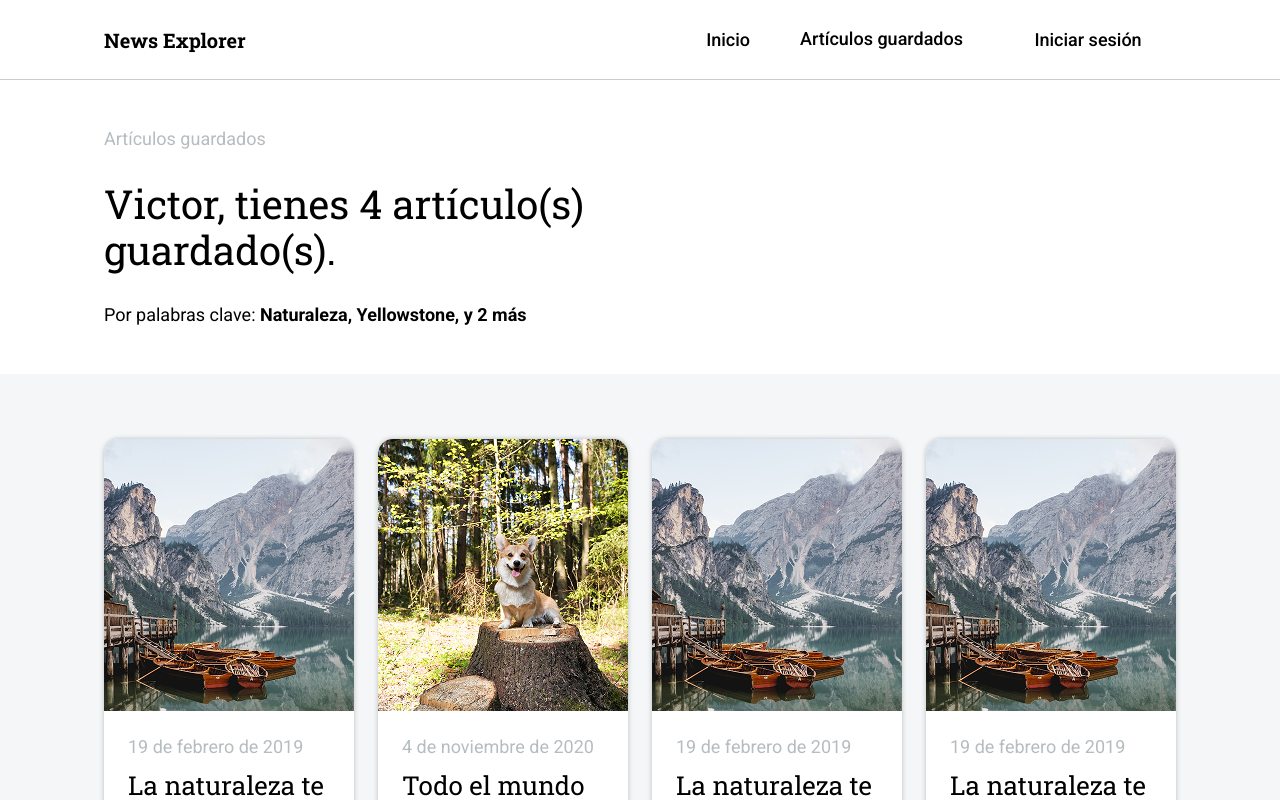
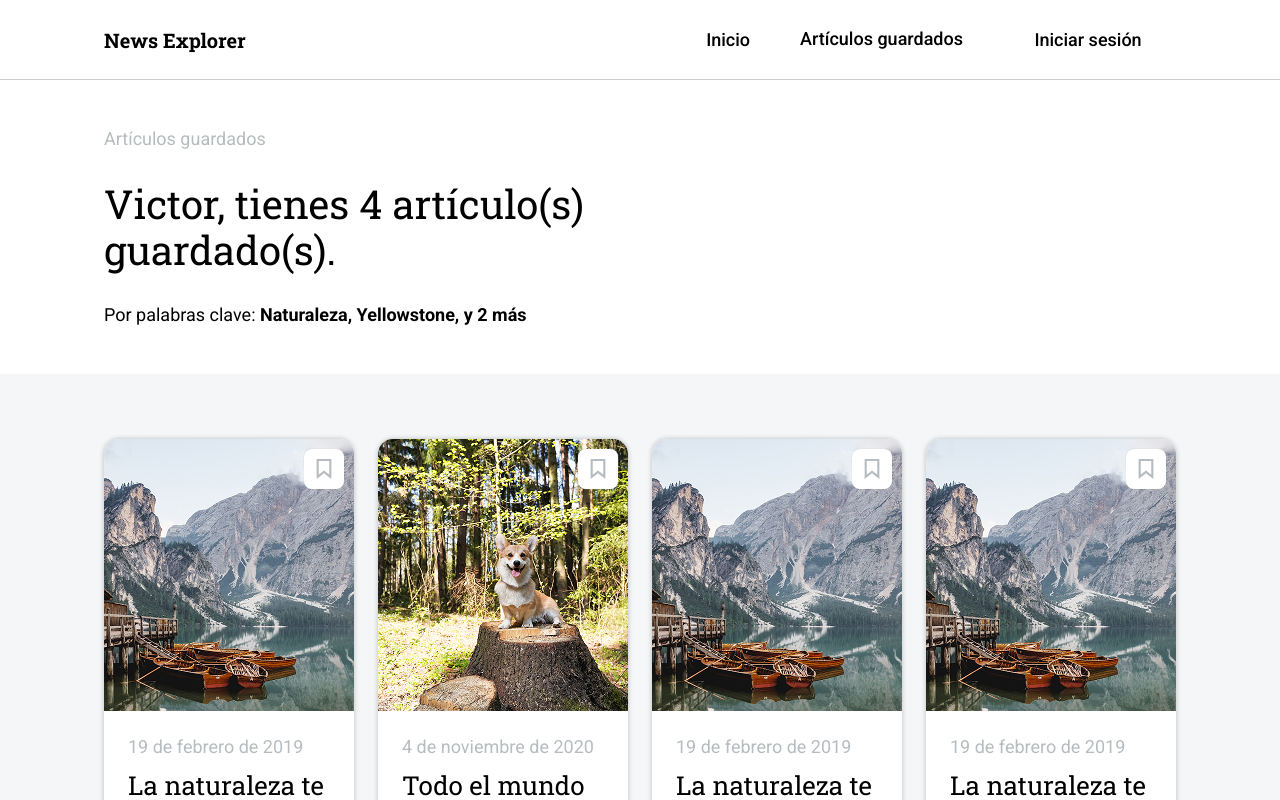
Before and after one commit to victoralfonsoulloa/news-explorer-frontend, a Next.js app: page /saved-news in a window 1280 px wide. Shown: the top 800 px of the page. Built offline with nearby package versions, Linux system fonts and the light colour scheme.

Commit message:
feat: add bookmark button with hover effects and tooltip to news cards

```diff
--- a/src/components/NewsItem.tsx
+++ b/src/components/NewsItem.tsx
@@ -33,13 +33,34 @@ export default function NewsItem(props: NewsItemProps) {
       }}
       aria-label={`Leer artículo: ${title}`}
     >
-      <Image
-        src={image}
-        alt={`Imagen de "${title}"`}
-        width={400}
-        height={272}
-        className="news-item__image"
-      />
+      <div className="news-item__image">
+        <Image
+          src={image}
+          alt={`Imagen de "${title}"`}
+          fill={true}
+          className="object-cover"
+        />
+        <button
+          className="news-item__button flex relative group"
+          onClick={(e) => {
+            e.preventDefault();
+            e.stopPropagation();
+            // Bookmark functionality will go here
+            console.log("Bookmark clicked for:", title);
+          }}
+        >
+          <Image
+            src="/bookmark.svg"
+            alt="Bookmark icon"
+            width={20}
+            height={20}
+            className="news-item__button-icon"
+          />
+          <span className="news-item__tooltip font-medium opacity-0 group-hover:opacity-100 group-active:opacity-100 transition-opacity duration-200 pointer-events-none">
+            Guardar artículo
+          </span>
+        </button>
+      </div>
       <div className="news-item__info grid p-[24px] h-[304px]">
         <span className="news-item__date">{date}</span>
         <h4 className={`news-item__title ${robotoSlab.className}`}>{title}</h4>
--- a/src/styles/news.css
+++ b/src/styles/news.css
@@ -79,6 +79,62 @@
   object-fit: cover;
   width: 100%;
   height: 272px;
+  position: relative;
+}
+
+/* Bookmark button styles */
+.news-item__button {
+  position: absolute;
+  height: 40px;
+  width: 40px;
+  top: 10px;
+  right: 10px;
+  align-items: center;
+  justify-content: center;
+  background-color: var(--background-primary);
+  border-radius: 8px;
+  z-index: 1;
+  cursor: pointer;
+  box-shadow: 0 0 1px var(--color-extra);
+  display: flex;
+}
+
+.news-item__button-icon {
+  max-width: 20px;
+  max-height: 20px;
+}
+
+.news-item__button:hover .news-item__button-icon {
+  filter: invert();
+}
+
+.news-item__tooltip {
+  position: absolute;
+  left: -5px;
+  padding: 10px;
+  transform: translateX(-100%);
+  border-radius: 10px;
+  background-color: var(--background-primary);
+  font-size: var(--font-size-xxsmall);
+  white-space: nowrap;
+  box-shadow: 0 0 1px var(--color-extra);
+}
+
+.news-item__keyword {
+  position: absolute;
+  top: 10px;
+  left: 10px;
+  padding: 8px;
+  background-color: var(--background-primary);
+  border-radius: 10px;
+  font-size: var(--font-size-xsmall);
+  line-height: var(--line-height-extra);
+  z-index: 1;
+  max-width: calc(50% - 30px);
+  overflow: hidden;
+  text-overflow: ellipsis;
+  white-space: nowrap;
+  box-shadow: 0 0 1px var(--color-extra);
 }
 
 .news-item__info {
```
Also changed, not shown: public/bookmark_saved.svg (added), public/trash.svg (added).
